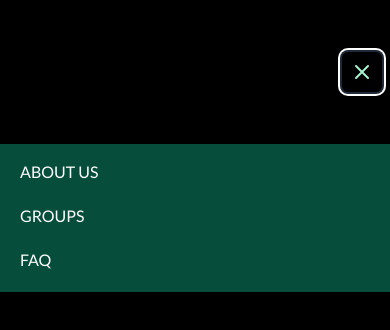
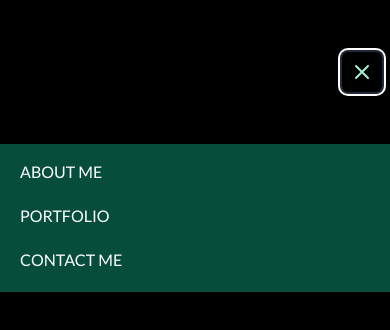
Before and after one commit to princessbolade/Portfolio-website, a React (Create React App) app: page / in a window 390 px wide. Both pictures are taken after a click on the button "Open main menu". Shown: the top 330 px of the page. Built offline with nearby package versions, Linux system fonts and the light colour scheme.

Commit message:
lirru change

```diff
--- a/src/Components/Nav-Bar/Nav-bar.jsx
+++ b/src/Components/Nav-Bar/Nav-bar.jsx
@@ -105,21 +105,21 @@ const NavBar = () => {
                     href="/aboutus"
                     className="hover:bg-gray-700 text-white block px-3 py-2 rounded-md text-base font-medium"
                   >
-                    About Us
+                    About me
                   </a>
 
                   <a
                     href="/groups"
                     className="text-white hover:bg-gray-700 hover:text-white block px-3 py-2 rounded-md text-base font-medium"
                   >
-                    Groups
+                    Portfolio
                   </a>
 
                   <a
                     href="/faq"
                     className="text-white hover:bg-gray-700 hover:text-white block px-3 py-2 rounded-md text-base font-medium"
                   >
-                    FAQ
+                    contact me
                   </a>
                 </div>
               </div>
```
